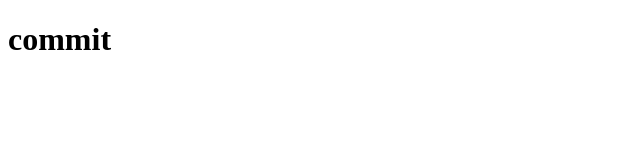
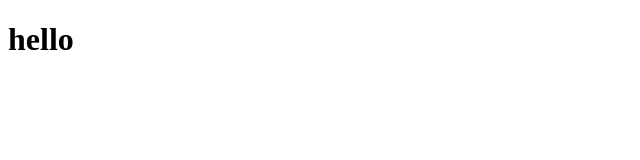
Before and after one commit to javoxhr/test, a plain HTML site: page index.html in a window 1280 px wide. Shown: the whole page, without its empty margins (0-640 px from the left). Drawn offline with Linux system fonts and the light colour scheme.

Commit message:
nw title

```diff
--- a/index.html
+++ b/index.html
@@ -9,7 +9,7 @@
 <body>
     <header>
         <div class="container">
-          <h1>commit</h1>
+          <h1>hello</h1>
         </div>
     </header>
 </body>
```
